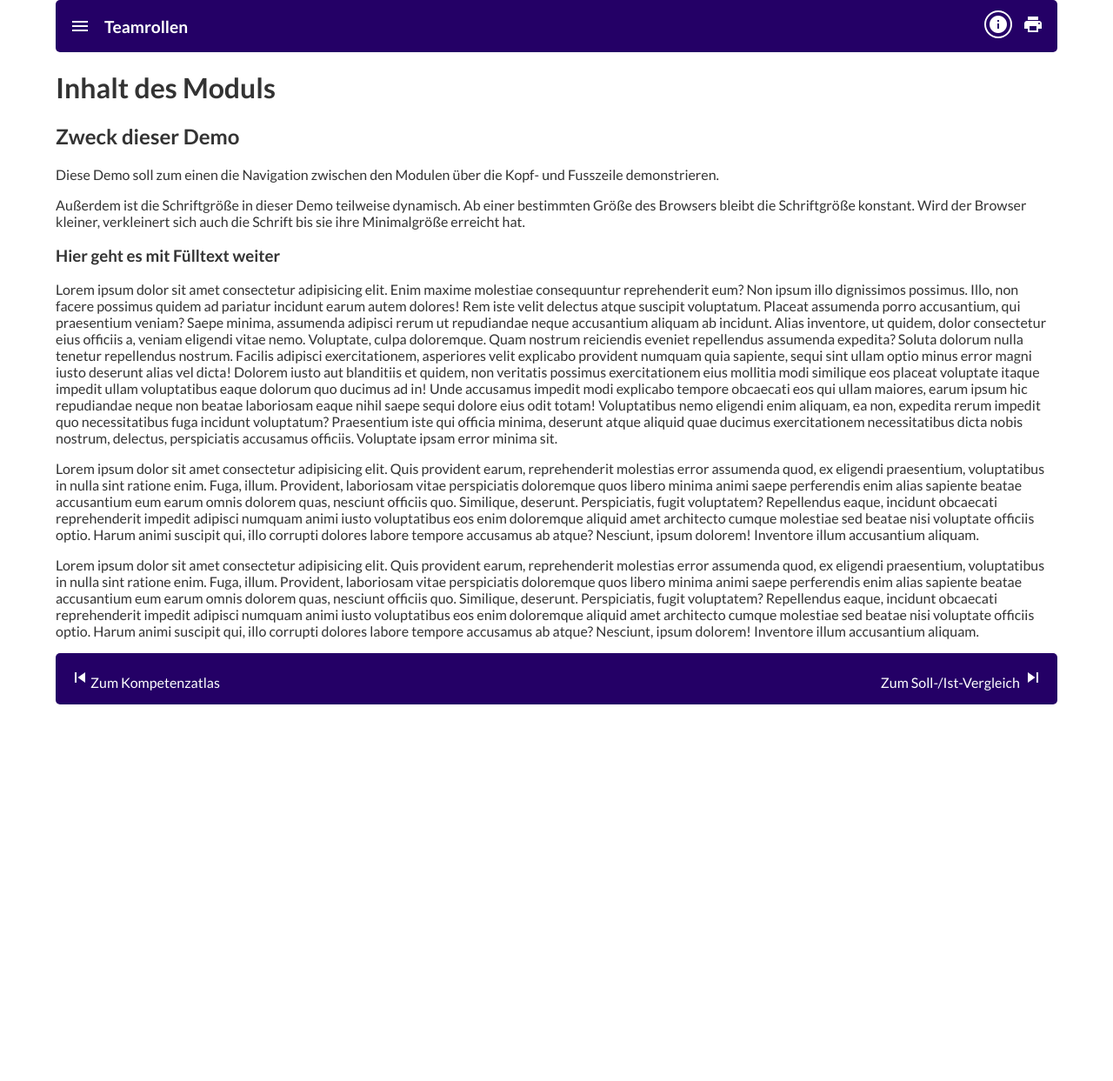
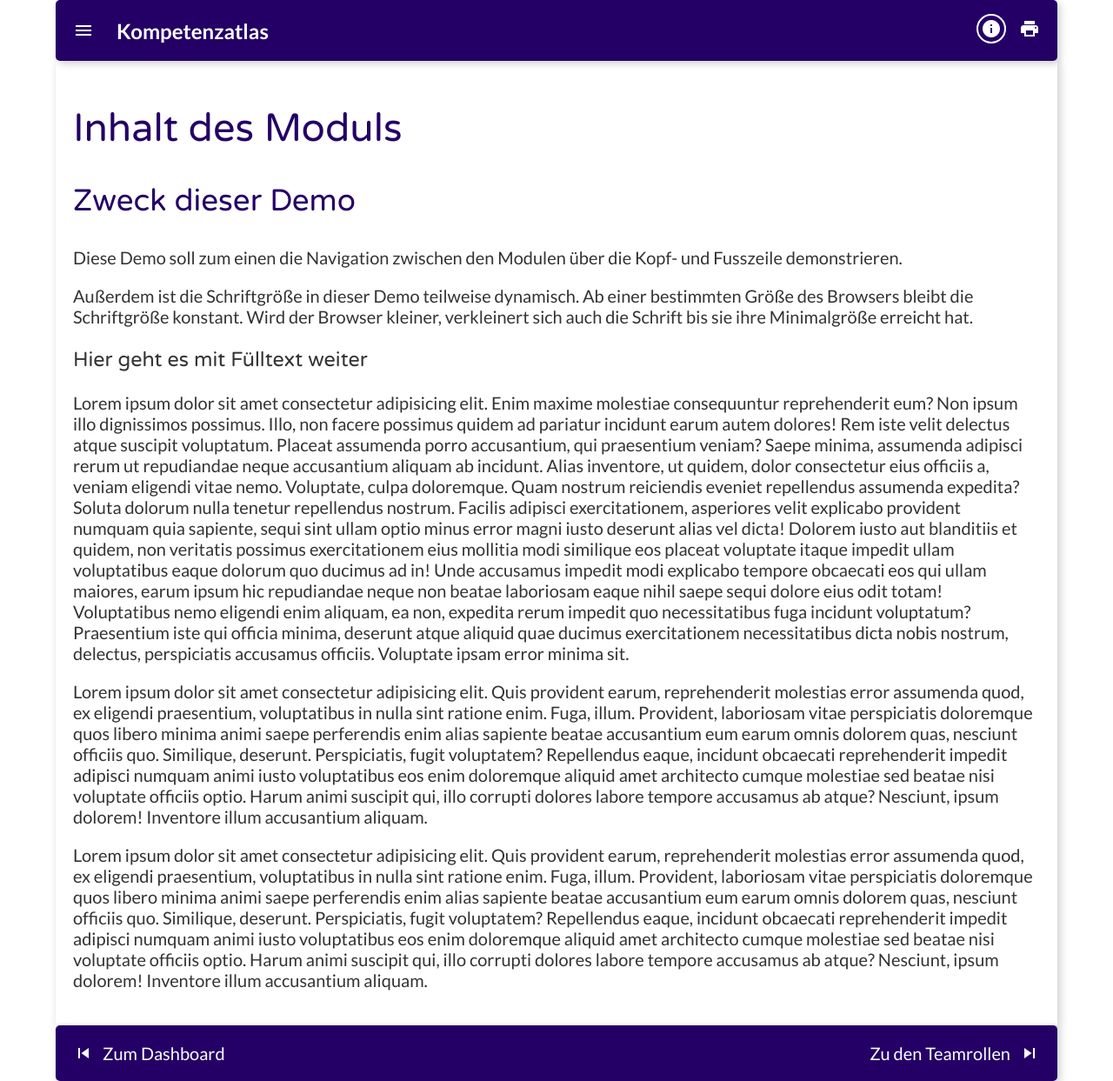
Before and after one commit to stbuhr/assessment-modules, an Angular app: page / in a window 1280 px wide. Shown: the whole page at 87% size. Before the commit the page ends 810 px from the top, so only its background shows below. Built offline with nearby package versions, Linux system fonts and the light colour scheme.

Commit message:
Add fonts and navigation links to module-frame component

```diff
--- a/angular.json
+++ b/angular.json
@@ -96,6 +96,9 @@
             ],
             "scripts": []
           }
+        },
+        "deploy": {
+          "builder": "angular-cli-ghpages:deploy"
         }
       }
     }
--- a/package.json
+++ b/package.json
@@ -29,6 +29,7 @@
     "@angular/cli": "^17.1.2",
     "@angular/compiler-cli": "^17.1.0",
     "@types/jasmine": "~5.1.0",
+    "angular-cli-ghpages": "^2.0.0-beta.2",
     "jasmine-core": "~5.1.0",
     "karma": "~6.4.0",
     "karma-chrome-launcher": "~3.2.0",
--- a/src/app/module-frame/module-frame.component.html
+++ b/src/app/module-frame/module-frame.component.html
@@ -1,16 +1,13 @@
-<div class="top-navigation" [matMenuTriggerFor]="menu">
+<div class="top-navigation">
   <div class="menu">
-    <mat-icon>menu</mat-icon>
+    <mat-icon [matMenuTriggerFor]="menu">menu</mat-icon>
     <mat-menu #menu="matMenu" class="popup">
-      <button mat-menu-item>Kompetenzatlas</button>
-      <button mat-menu-item>Teamrollen</button>
-      <button mat-menu-item>Soll-/Ist-Vergleich</button>
-      <button mat-menu-item>Deine Stärken</button>
-      <button mat-menu-item>Übertreibungsvermutungen</button>
-      <button mat-menu-item>Kompetenzentwicklung</button>
+      @for(page of pages; track page.name) { @if(page.inMenu) {
+      <button mat-menu-item (click)="gotoPage(page)">{{ page.name }}</button>
+      } }
     </mat-menu>
   </div>
-  <div class="title">Teamrollen</div>
+  <div class="title">{{ title() }}</div>
   <div class="info"><mat-icon>info</mat-icon></div>
   <div class="print"><mat-icon>print</mat-icon></div>
 </div>
@@ -81,6 +78,14 @@
   </p>
 </div>
 <div class="bottom-navigation">
-  <div class="prev"><mat-icon>skip_previous </mat-icon>Zum Kompetenzatlas</div>
-  <div class="next">Zum Soll-/Ist-Vergleich <mat-icon>skip_next</mat-icon></div>
+  <div class="prev" (click)="gotoPreviousPage()">
+    <mat-icon>skip_previous </mat-icon>
+    <span class="long">{{ previousPage().link }}</span>
+    <span class="short">{{ previousPage().shortLink }}</span>
+  </div>
+  <div class="next" (click)="gotoNextPage()">
+    <span class="long">{{ nextPage().link }}</span>
+    <span class="short">{{ nextPage().shortLink }}</span>
+    <mat-icon>skip_next</mat-icon>
+  </div>
 </div>
--- a/src/app/module-frame/module-frame.component.scss
+++ b/src/app/module-frame/module-frame.component.scss
@@ -31,11 +31,13 @@
   color: var(--active-foreground);
   background-color: var(--active-background);
   border-radius: 5px;
+  box-shadow: 3px 3px 10px 0px rgba(0, 0, 0, 0.2);
   font-size: 1.2rem;
   font-weight: 700;
 
   .menu {
-    display: block;
+    display: flex;
+    align-items: center;
     width: 1.5rem;
     height: 1.5rem;
     cursor: pointer;
@@ -45,6 +47,7 @@
     position: relative;
     aspect-ratio: 1/1;
     cursor: pointer;
+    transition: scale 0.3s ease-in-out;
   }
 
   .info::before {
@@ -61,8 +64,17 @@
     animation-iteration-count: infinite;
   }
 
+  .info:hover {
+    scale: 1.3;
+  }
+
   .print {
     cursor: pointer;
+    transition: scale 0.3s ease-in-out;
+  }
+
+  .print:hover {
+    scale: 1.3;
   }
 }
 
@@ -75,14 +87,53 @@
   color: var(--active-foreground);
   background-color: var(--active-background);
   border-radius: 5px;
+  box-shadow: 3px 3px 10px 0px rgba(0, 0, 0, 0.2);
+
+  .prev,
+  .next {
+    display: flex;
+    cursor: pointer;
+    align-items: center;
+    gap: 0.5rem;
+    transition: scale 0.3s ease-in-out;
+  }
 
   .prev {
     justify-self: start;
-    cursor: pointer;
+
+    .long {
+      display: none;
+    }
+  }
+
+  .prev:hover {
+    scale: 1.1;
   }
 
   .next {
     justify-self: end;
-    cursor: pointer;
+
+    .long {
+      display: none;
+    }
+  }
+
+  .next:hover {
+    scale: 1.1;
+  }
+
+  @media screen and (min-width: 40rem) {
+    .short {
+      display: none;
+    }
+    .prev .long,
+    .next .long {
+      display: block;
+    }
   }
 }
+
+.content {
+  padding: 1rem;
+  box-shadow: 3px 3px 10px 0px rgba(0, 0, 0, 0.2);
+}
--- a/src/app/module-frame/module-frame.component.ts
+++ b/src/app/module-frame/module-frame.component.ts
@@ -1,6 +1,14 @@
-import { Component } from '@angular/core';
+import { Component, signal } from '@angular/core';
 import { MatMenuModule } from '@angular/material/menu';
 import { MatIconModule } from '@angular/material/icon';
+
+interface Page {
+  inMenu: boolean;
+  name: string;
+  link: string;
+  shortLink: string;
+  route: string;
+}
 
 @Component({
   selector: 'app-module-frame',
@@ -10,13 +18,90 @@ import { MatIconModule } from '@angular/material/icon';
   styleUrl: './module-frame.component.scss',
 })
 export class ModuleFrameComponent {
-  popupMenuVisible = false;
+  pages = [
+    {
+      inMenu: false,
+      name: 'Dashboard',
+      link: 'Zum Dashboard',
+      shortLink: 'Dashboard',
+      route: '/dashboard',
+    },
+    {
+      inMenu: true,
+      name: 'Kompetenzatlas',
+      link: 'Zum Kompetenzatlas',
+      shortLink: 'Atlas',
+      route: '/competence-atlas',
+    },
+    {
+      inMenu: true,
+      name: 'Teamrollen',
+      link: 'Zu den Teamrollen',
+      shortLink: 'Teamrollen',
+      route: '/team-roles',
+    },
+    {
+      inMenu: true,
+      name: 'Soll-/Ist-Vergleich',
+      link: 'Zum Soll-/Ist-Vergleich',
+      shortLink: 'Soll-/Ist',
+      route: '/target-actual-comparison',
+    },
+    {
+      inMenu: true,
+      name: 'Stärken',
+      link: 'Zu den Stärken',
+      shortLink: 'Stärken',
+      route: '/strengths',
+    },
+    {
+      inMenu: true,
+      name: 'Übertreibungsvermutungen',
+      link: 'Zu den Übertreibungsvermutungen',
+      shortLink: 'Übertreibungen',
+      route: '/exaggerations',
+    },
+    {
+      inMenu: true,
+      name: 'Kompetenzentwicklung',
+      link: 'Zur Kompetenzentwicklung',
+      shortLink: 'Entwicklung',
+      route: '/competence-development',
+    },
+    {
+      inMenu: false,
+      name: 'Dashboard',
+      link: 'Zum Dashboard',
+      shortLink: 'Dashboard',
+      route: '/dashboard',
+    },
+  ];
+  title = signal('Kompetenzatlas');
+  previousPage = signal<Page>(this.pages[0]);
+  nextPage = signal<Page>(this.pages[2]);
 
-  showPopupMenu() {
-    this.popupMenuVisible = true;
+  gotoPage(page: Page) {
+    const current = this.pages.indexOf(page);
+    this.previousPage.set(this.pages[current - 1]);
+    this.title.set(page.name);
+    this.nextPage.set(this.pages[current + 1]);
   }
 
-  togglePopupMenu() {
-    this.popupMenuVisible = !this.popupMenuVisible;
+  gotoNextPage() {
+    const current = this.pages.findIndex((page) => page.name === this.title());
+    if (current < this.pages.length - 2) {
+      this.previousPage.set(this.pages[current]);
+      this.title.set(this.pages[current + 1].name);
+      this.nextPage.set(this.pages[current + 2]);
+    }
+  }
+
+  gotoPreviousPage() {
+    const current = this.pages.findIndex((page) => page.name === this.title());
+    if (current > 1) {
+      this.previousPage.set(this.pages[current - 2]);
+      this.title.set(this.pages[current - 1].name);
+      this.nextPage.set(this.pages[current]);
+    }
   }
 }
--- a/src/index.html
+++ b/src/index.html
@@ -20,6 +20,10 @@
       href="https://fonts.googleapis.com/css2?family=Lato:ital,wght@0,100;0,300;0,400;0,700;0,900;1,100;1,300;1,400;1,700;1,900&display=swap"
       rel="stylesheet"
     />
+    <link
+      href="https://fonts.googleapis.com/css2?family=Varela+Round&display=swap"
+      rel="stylesheet"
+    />
   </head>
   <body>
     <app-root></app-root>
--- a/src/styles.scss
+++ b/src/styles.scss
@@ -11,9 +11,33 @@
 html,
 body {
   font-family: Lato, "Helvetica Neue", sans-serif;
+  font-size: clamp(15px, calc(2vw + 2px), 20px);
   height: 100%;
   margin: 0;
   color: var(--enabled-text);
+}
+
+h1,
+h2,
+h3,
+h4,
+h5,
+h6 {
+  font-family: "Varela Round", sans-serif;
+  font-style: normal;
+  font-weight: 400;
+}
+
+h1 {
+  font-size: 2.25rem;
+  line-height: 2.875rem;
+  color: var(--active-background);
+}
+
+h2 {
+  font-size: 1.75rem;
+  line-height: 2.375rem;
+  color: var(--active-background);
 }
 
 main {
```
Also changed, not shown: 1 other file (tests, documents, lock files or other folders).
